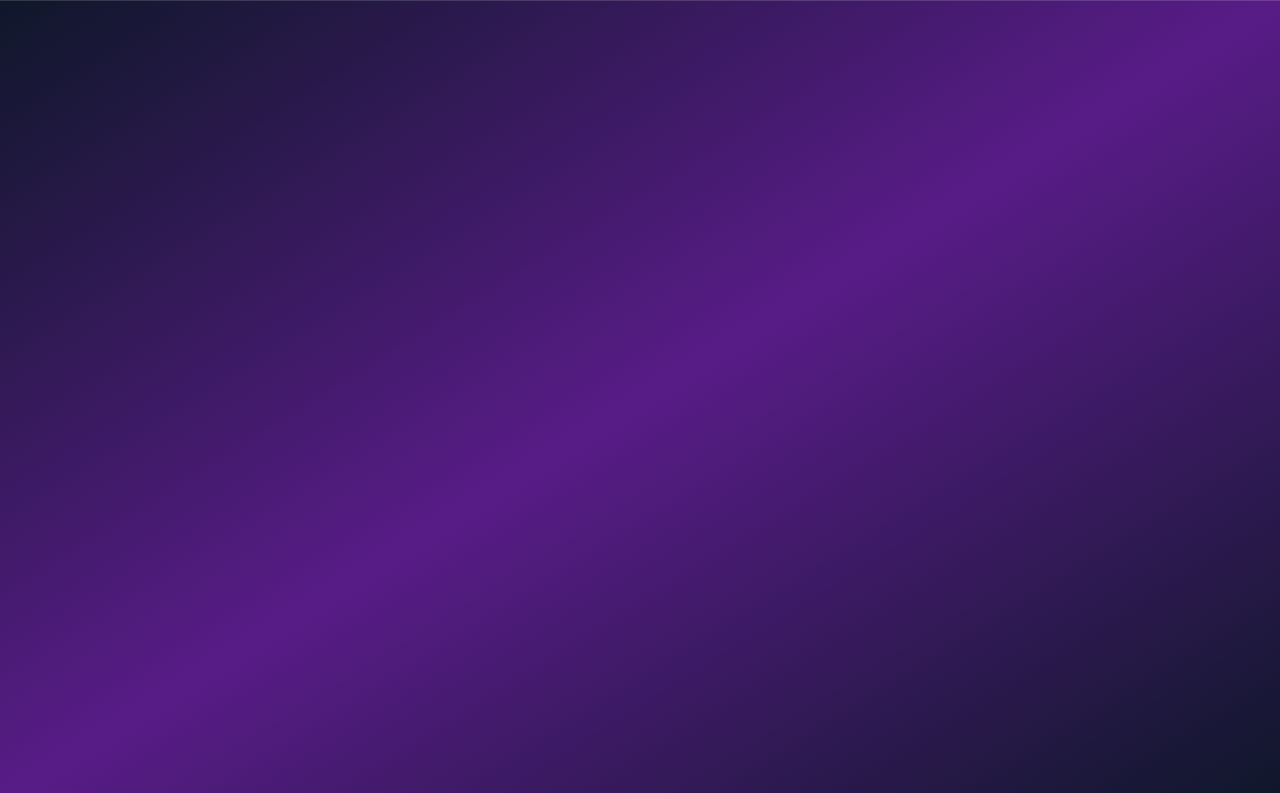
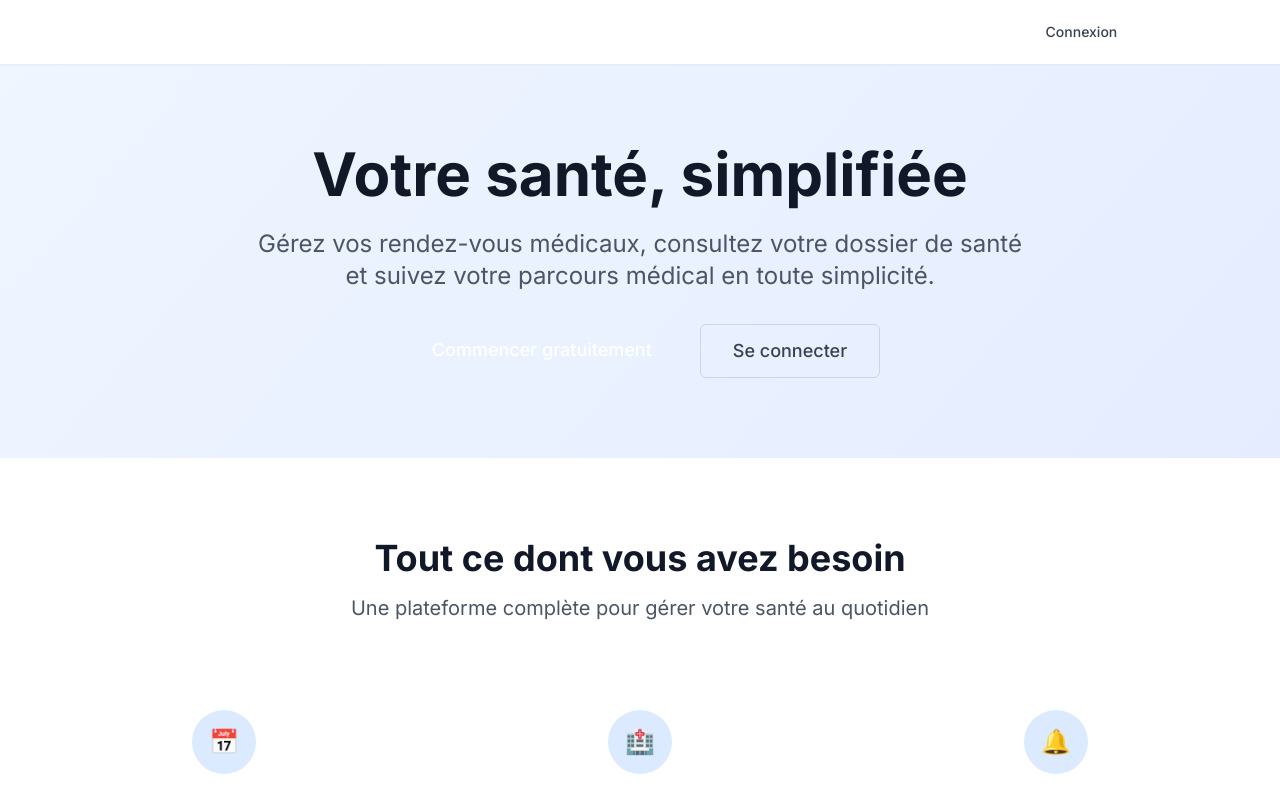
Before and after one commit to Djeupisne/carnet-sante-frontend, a React (Vite) app: page / in a window 1280 px wide. Shown: the top 793 px of the page. Built offline with nearby package versions, Linux system fonts and the light colour scheme.

Commit message:
Update App.tsx

```diff
--- a/src/App.tsx
+++ b/src/App.tsx
@@ -1,5 +1,5 @@
 import React from 'react'
-import { BrowserRouter as Router, Routes, Route, useNavigate } from 'react-router-dom'
+import { BrowserRouter as Router, Routes, Route, Navigate, useNavigate } from 'react-router-dom'
 import { Provider } from 'react-redux'
 import { store } from './store/store'
 import { AuthProvider, useAuth } from './context/AuthContext'
@@ -10,11 +10,29 @@ import HomePage from './pages/HomePage'
 import Login from './components/Auth/Login'
 import Register from './components/Auth/Register'
 import PatientDashboard from './components/Dashboard/PatientDashboard'
-import DoctorDashboard from './components/Dashboard/DoctorDashboard' // ✅ IMPORTANT !
+import DoctorDashboard from './components/Dashboard/DoctorDashboard'
 import AppointmentList from './components/Appointments/AppointmentList'
 import BookAppointment from './components/Appointments/BookAppointment'
-import ProtectedRoute from './components/Auth/ProtectedRoute' // ✅ DÉJÀ CORRECT
+import ProtectedRoute from './components/Auth/ProtectedRoute'
 import NotFoundPage from './pages/NotFoundPage'
+
+// ✅ COMPOSANT DE REDIRECTION RACINE
+const RootRouter: React.FC = () => {
+  const { user, isLoading } = useAuth();
+
+  console.log('🎯 RootRouter - isLoading:', isLoading, 'user:', user?.email);
+
+  if (isLoading) {
+    return (
+      <div className="min-h-screen flex items-center justify-center">
+        <div className="animate-spin rounded-full h-12 w-12 border-b-2 border-blue-600"></div>
+      </div>
+    );
+  }
+
+  // ✅ Si connecté → dashboard, sinon → home
+  return user ? <Navigate to="/dashboard" replace /> : <HomePage />;
+}
 
 // ✅ COMPOSANT DE REDIRECTION SELON LE RÔLE
 const DashboardRouter: React.FC = () => {
@@ -23,10 +41,14 @@ const DashboardRouter: React.FC = () => {
   console.log('🔐 DashboardRouter - User:', {
     id: user?.id,
     role: user?.role,
-    name: `${user?.firstName || ''} ${user?.lastName || ''}`
+    name: `${user?.firstName || ''} ${user?.lastName || ''}`,
+    email: user?.email
   });
 
-  if (!user) return null;
+  if (!user) {
+    console.log('❌ Pas d\'utilisateur, redirection vers login');
+    return <Navigate to="/login" replace />;
+  }
 
   // ✅ REDIRECTION INTELLIGENTE
   if (user.role === 'doctor' || user.role === 'admin' || user.role === 'hospital_admin') {
@@ -38,29 +60,6 @@ const DashboardRouter: React.FC = () => {
   return <PatientDashboard />;
 }
 
-// Composant HomePage avec navigation
-const HomePageWithNavigation: React.FC = () => {
-  const navigate = useNavigate()
-  const { user } = useAuth();
-
-  // ✅ Redirection si déjà connecté
-  React.useEffect(() => {
-    if (user) {
-      navigate('/dashboard', { replace: true });
-    }
-  }, [user, navigate]);
-
-  return (
-    <div className="min-h-screen bg-gradient-to-br from-slate-900 via-purple-900 to-slate-900">
-      {/* VOTRE CODE HOMEPAGE ICI */}
-      <nav className="glass-nav fixed top-0 left-0 right-0 z-50">
-        {/* ... */}
-      </nav>
-      {/* ... reste du code HomePage ... */}
-    </div>
-  )
-}
-
 function App() {
   return (
     <Provider store={store}>
@@ -68,22 +67,24 @@ function App() {
         <AuthProvider>
           <Router future={{ v7_startTransition: true, v7_relativeSplatPath: true }}>
             <Routes>
+              {/* ✅ ROUTE RACINE - Redirection intelligente */}
+              <Route path="/" element={<RootRouter />} />
+
               {/* Routes publiques */}
-              <Route path="/" element={<HomePageWithNavigation />} />
               <Route path="/login" element={<Login />} />
               <Route path="/register" element={<Register />} />
 
-              {/* ✅ ROUTE DASHBOARD - DYNAMIQUE SELON LE RÔLE */}
+              {/* ✅ ROUTE DASHBOARD - Dynamique selon le rôle */}
               <Route
                 path="/dashboard"
                 element={
                   <ProtectedRoute>
-                    <DashboardRouter /> {/* ← ICI LA MAGIE OPÈRE ! */}
+                    <DashboardRouter />
                   </ProtectedRoute>
                 }
               />
 
-              {/* ✅ ROUTES PATIENT */}
+              {/* Routes patient */}
               <Route
                 path="/appointments"
                 element={
@@ -122,7 +123,7 @@ function App() {
                 }
               />
 
-              {/* ✅ ROUTES MÉDECIN */}
+              {/* Routes médecin */}
               <Route
                 path="/doctor/appointments"
                 element={
```
